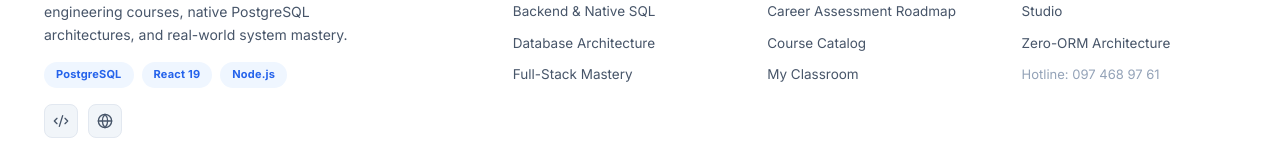
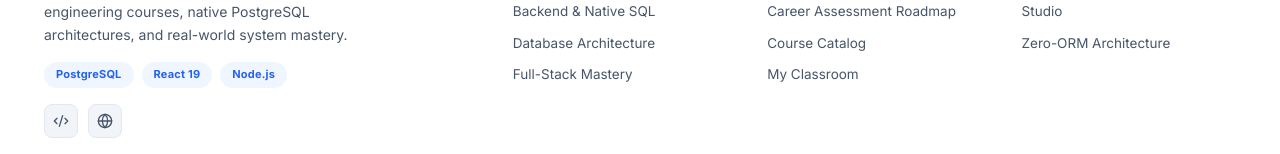
Before and after one commit to tranhohoangvu/coursehub-lms, a React (Vite) app in the folder frontend/: page /login in a window 1280 px wide. Shown: the part 1188-1342 px from the top of the page. Built offline with nearby package versions, Linux system fonts and the light colour scheme; no server answers.

Commit message:
fix: remove hotline from footer links

```diff
--- a/frontend/src/App.jsx
+++ b/frontend/src/App.jsx
@@ -349,7 +349,6 @@ export default function App() {
                 <li><Link to="/my-courses">{t("classroom.viewCertificate")}</Link></li>
                 <li><Link to="/instructor">{t("nav.instructorStudio")}</Link></li>
                 <li><a href="https://github.com/tranhohoangvu/coursehub-lms" target="_blank" rel="noreferrer">{t("footer.legalSecurity")}</a></li>
-                <li><span style={{ fontSize: "13px", color: "var(--text-light)" }}>Hotline: 097 468 97 61</span></li>
               </ul>
             </div>
           </div>
```
